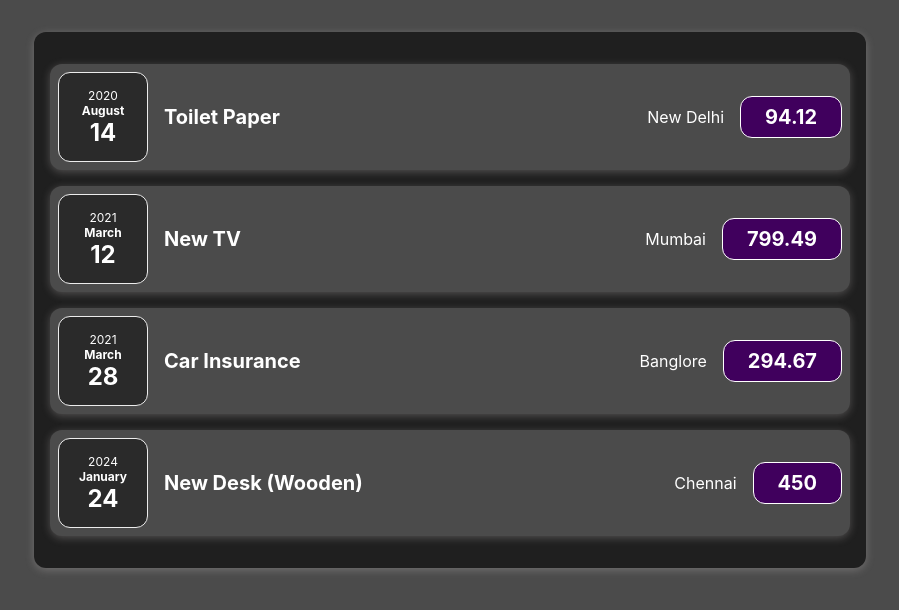
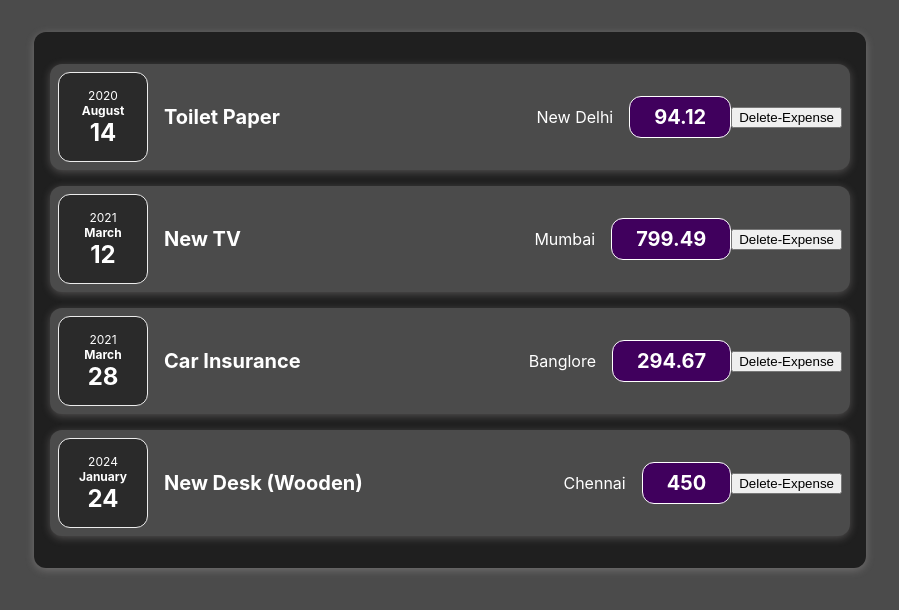
Before and after one commit to EshaGautam/React, a React (Create React App) app: page / in a window 1280 px wide. Shown: the top 610 px of the page, without its empty margins (190-1089 px from the left). Built offline with nearby package versions, Linux system fonts and the light colour scheme.

Commit message:
Added Delete button

```diff
--- a/src/component/Expenses/ExpenseItem.js
+++ b/src/component/Expenses/ExpenseItem.js
@@ -4,6 +4,9 @@
  import Card from '../UI/Card';
 
 function ExpenseItem(props){
+  const deleteExp =()=>{
+    console.log("Expense Deleted")
+  }
     return (
 
         <Card className="expense-item">
@@ -13,6 +16,7 @@ function ExpenseItem(props){
             amount={props.amount}
             location={props.location}
           />
+          <button onClick={deleteExp}>Delete-Expense</button>
         </Card>
 
     );
```
